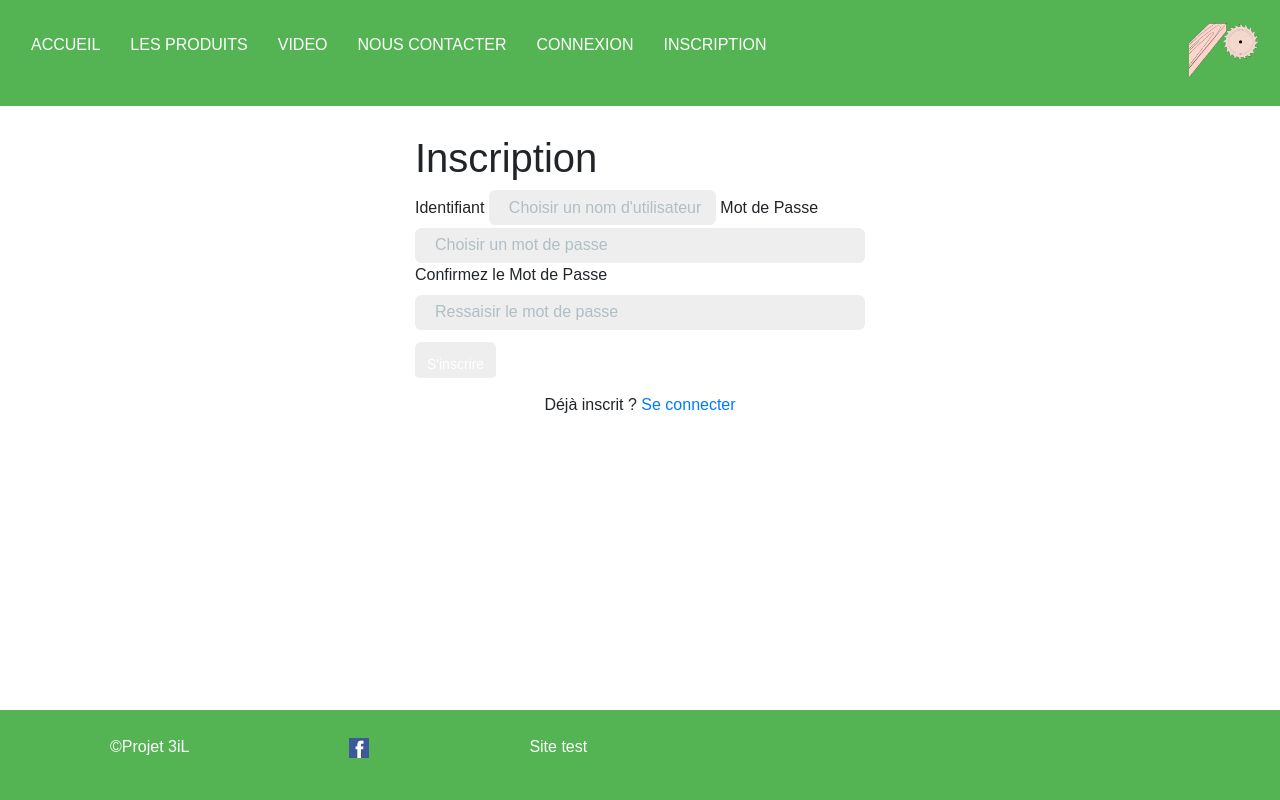
After one commit to CepheusArcko-1/EcoConcept, a PHP site: page /inscription.php in a window 1280 px wide. The commit adds this page. Run offline with PHP 8.4, Linux system fonts and the light colour scheme.

Commit message:
inscription

```diff
--- a/site/administration.php
+++ b/site/administration.php
@@ -42,6 +42,7 @@ if ((!(isset($_SESSION['id'])) || empty($_SESSION['id'])) && $_SESSION['role'] !
 				<li class="nav-item"><a class="nav-link" href="deconnexion.php">Déconnexion</a></li>
 			<?php else: ?>
 				<li class="nav-item"><a class="nav-link" href="connexion.php">Connexion</a></li>
+				<li class="nav-item"><a class="nav-link" href="inscription.php">Inscription</a></li>
 			<?php endif; ?>
         </ul>
     </div>
--- a/site/contact.php
+++ b/site/contact.php
@@ -33,6 +33,7 @@ session_start();
 		echo "<li class='nav-item'><a href='deconnexion.php'>DECONNEXION</a></li>";
 	}else{
 		echo "<li class='nav-item'><a href='connexion.php'>CONNEXION</a></li>";
+		echo "<li class='nav-item'><a href='inscription.php'>INSCRIPTION</a></li>";
 	}
 ?>
     </ul>
--- a/site/index.php
+++ b/site/index.php
@@ -34,6 +34,7 @@ session_start();
 		echo "<li class='nav-item'><a href='deconnexion.php'>DECONNEXION</a></li>";
 	}else{
 		echo "<li class='nav-item'><a href='connexion.php'>CONNEXION</a></li>";
+		echo "<li class='nav-item'><a href='inscription.php'>INSCRIPTION</a></li>";
 	}
 ?>
     </ul>
--- /dev/null
+++ b/site/inscription.php
@@ -0,0 +1,116 @@
+<?php
+session_start();
+?>
+<!DOCTYPE html>
+
+<html lang="fr">
+
+<head>
+    <title>Inscription - TEST GREEN IT</title>
+    <meta charset="UTF-8">
+    <meta name="viewport" content="width=device-width, initial-scale=1.0">
+    <link rel="stylesheet" href="style.css">
+    <link rel="stylesheet" href="https://cdnjs.cloudflare.com/ajax/libs/font-awesome/4.7.0/css/font-awesome.min.css">
+    <link rel="stylesheet" href="https://cdn.jsdelivr.net/npm/bootstrap@4.6.2/dist/css/bootstrap.min.css" integrity="sha384-xOolHFLEh07PJGoPkLv1IbcEPTNtaed2xpHsD9ESMhqIYd0nLMwNLD69Npy4HI+N" crossorigin="anonymous">
+</head>
+
+<body>
+
+    <section>
+        <!--*************** MENU ***************-->
+        <nav class="navbar">
+            <button class="toggle toggle-item" id="menuToggle" aria-controls="navLinks" aria-expanded="false" aria-label="Ouvrir le menu">
+                <i class="fa fa-bars" aria-hidden="true"></i>
+            </button>
+            <ul class="nav-links" id="navLinks">
+                <li class="nav-item"><a href="index.php">ACCUEIL</a></li>
+                <li class="nav-item"><a href="produits.php">LES PRODUITS</a></li>
+                <li class="nav-item"><a href="video.php">VIDEO</a></li>
+                <li class="nav-item"><a href="contact.php">NOUS CONTACTER</a></li>
+                <?php
+                if (isset($_SESSION['id'])) {
+                    echo "<li class='nav-item'><a href='administration.php'>ADMINISTRATION</a></li>";
+                }
+                if (isset($_SESSION['id'])) {
+                    echo "<li class='nav-item'><a href='deconnexion.php'>DECONNEXION</a></li>";
+                } else {
+                    echo "<li class='nav-item'><a href='connexion.php'>CONNEXION</a></li>";
+                    echo "<li class='nav-item'><a href='inscription.php'>INSCRIPTION</a></li>";
+                }
+                ?>
+            </ul>
+
+            <img src="./images/scierie.gif" style="width:70px; margin:5px;">
+        </nav>
+
+        <script src="https://ajax.googleapis.com/ajax/libs/jquery/3.5.1/jquery.min.js"></script>
+        <script type="text/javascript">
+            (function($) {
+                $(function() {
+                    var $menuToggle = $('#menuToggle');
+                    var $navLinks = $('#navLinks');
+                    $menuToggle.on('click', function() {
+                        var expanded = $(this).attr('aria-expanded') === 'true';
+                        $(this).attr('aria-expanded', String(!expanded));
+                        $navLinks.toggleClass('active');
+                    });
+                });
+            })(jQuery);
+        </script>
+        <!--*************** END MENU ***************-->
+    </section>
+
+    <main class="container" style="max-width:480px;margin:18px auto;">
+        <form action="controleur/traitementFormInscription.php" method="GET" id="inscription">
+            <h1>Inscription</h1>
+            <span class="err">
+                <?php
+                if (isset($_SESSION['errMdp'])) {
+                    echo $_SESSION['errMdp'];
+                    $_SESSION['errMdp'] = "";
+                }
+                if (isset($_SESSION['errId'])) {
+                    echo $_SESSION['errId'];
+                    $_SESSION['errId'] = "";
+                }
+                if (isset($_SESSION['creationOk'])) {
+                    echo $_SESSION['creationOk'];
+                    $_SESSION['creationOk'] = "";
+                }
+                if (isset($_SESSION['creationNok'])) {
+                    echo $_SESSION['creationNok'];
+                    $_SESSION['creationNok'] = "";
+                }
+                ?>
+            </span>
+            <div class="input-field">
+                <label for="idUtilCreation">Identifiant</label>
+                <input type="text" placeholder="Choisir un nom d'utilisateur" name="idUtilCreation" id="idUtilCreation" required autocomplete="username">
+
+                <label for="pwdCreation">Mot de Passe</label>
+                <input type="password" placeholder="Choisir un mot de passe" name="pwdCreation" id="pwdCreation" required autocomplete="new-password">
+
+                <label for="pwdBis">Confirmez le Mot de Passe</label>
+                <input type="password" placeholder="Ressaisir le mot de passe" name="pwdBis" id="pwdBis" required autocomplete="new-password">
+
+                <div style="margin-top:12px;">
+                    <input type="submit" value="S'inscrire" class="button" />
+                </div>
+            </div>
+        </form>
+        <p style="text-align:center;margin-top:12px;">Déjà inscrit ? <a href="connexion.php">Se connecter</a></p>
+    </main>
+
+    <!--*************** PIED DE PAGE ***************-->
+    <footer id="footer">
+        <ul class="footer-links">
+            <li class="footer-item">©Projet 3iL</li>
+            <li class="footer-item"><a href="#" target="_blank"><img id="logo" src="images/facebook.png"></a></li>
+            <li class="footer-item">Site test</li>
+            <ul/>
+    </footer>
+    <!--*************** PIED DE PAGE ***************-->
+
+</body>
+
+</html>
--- a/site/produits.php
+++ b/site/produits.php
@@ -32,6 +32,7 @@ session_start();
 		echo "<li class='nav-item'><a href='deconnexion.php'>DECONNEXION</a></li>";
 	}else{
 		echo "<li class='nav-item'><a href='connexion.php'>CONNEXION</a></li>";
+		echo "<li class='nav-item'><a href='inscription.php'>INSCRIPTION</a></li>";
 	}
 ?>
     </ul>
--- a/site/video.php
+++ b/site/video.php
@@ -32,6 +32,7 @@ session_start();
 		echo "<li class='nav-item'><a href='deconnexion.php'>DECONNEXION</a></li>";
 	}else{
 		echo "<li class='nav-item'><a href='connexion.php'>CONNEXION</a></li>";
+		echo "<li class='nav-item'><a href='inscription.php'>INSCRIPTION</a></li>";
 	}
 ?>
     </ul>
```
Lines whose indentation alone changed are shown as unchanged.
